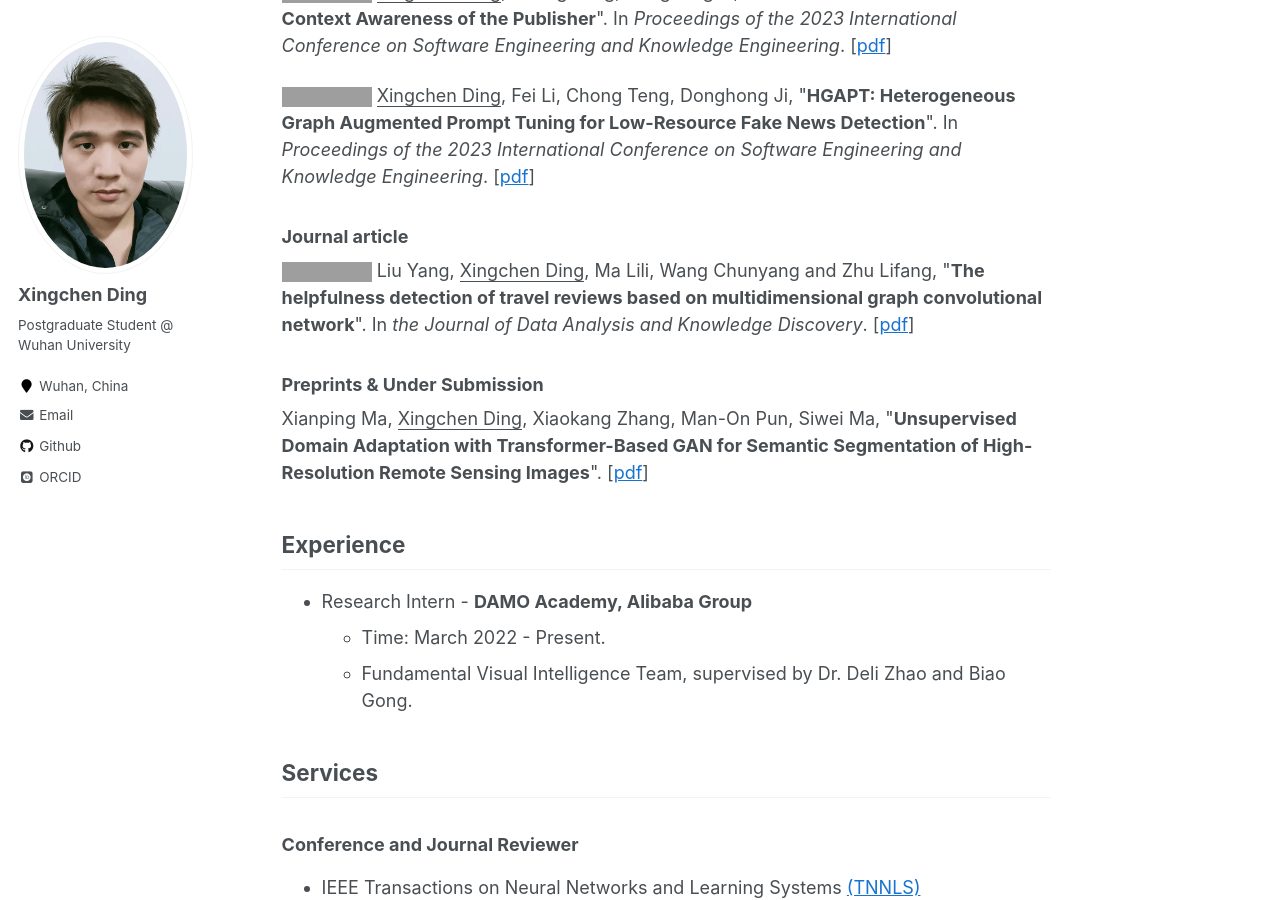
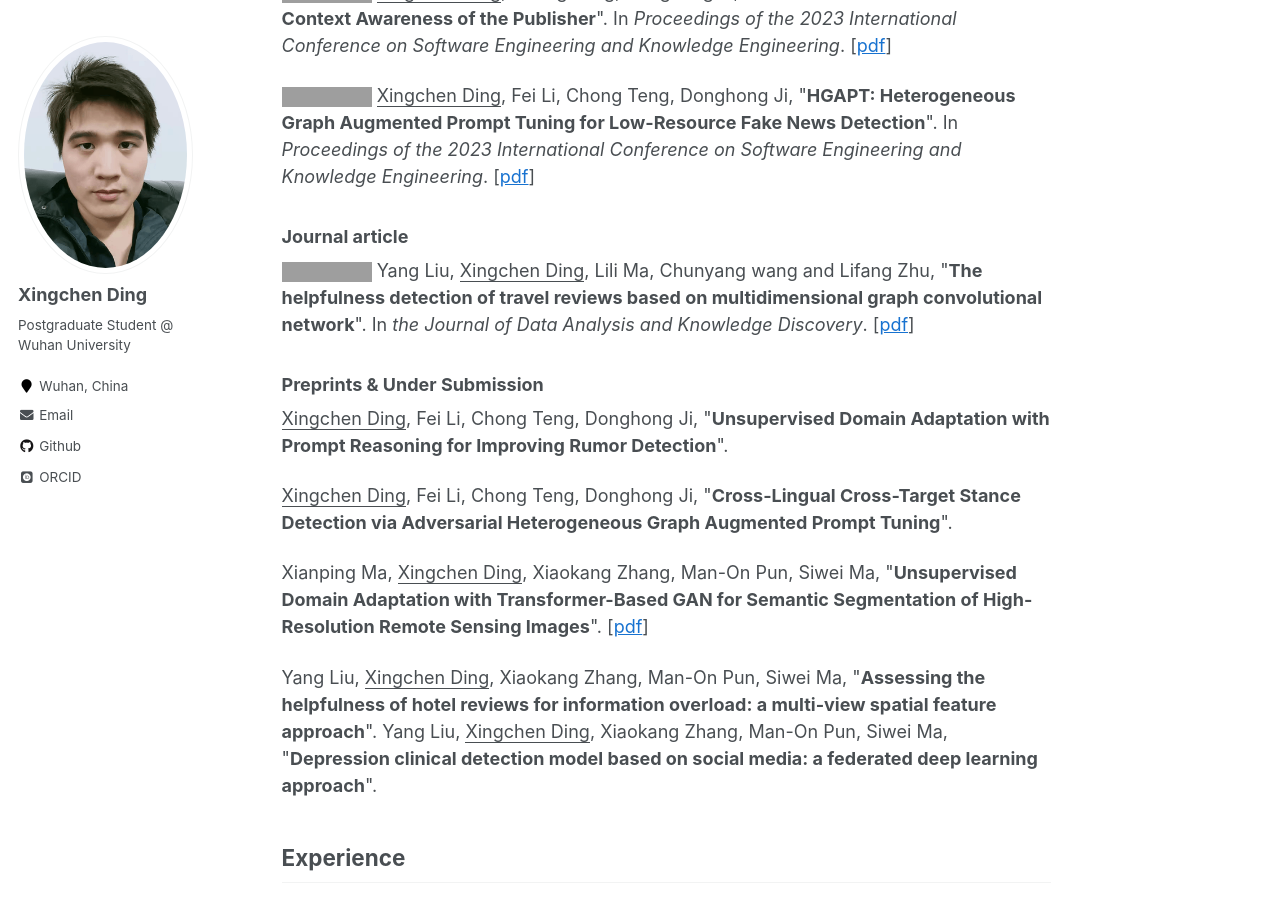
Before and after one commit to xingos123/xingos123.github.io, a Jekyll site: the page built from _pages/about.md, in a window 1280 px wide and 900 px high, scrolled down 1654 px. Built offline with Jekyll 4.4.1, drawn with Linux system fonts in a browser that asks for light colours; some web fonts are replaced; comment, search, counter and statistics services are not loaded; grey boxes are pictures that could not be loaded.

Commit message:
add.paper

```diff
--- a/_pages/about.md
+++ b/_pages/about.md
@@ -65,12 +65,19 @@ I am always looking for related colaboration. If you are interested to chat with
 
 ### Journal article
 
-<a href="https://kns.cnki.net/kcms2/article/abstract?v=3uoqIhG8C45S0n9fL2suRadTyEVl2pW9UrhTDCdPD66BsvSnCfrndbo-MNSP4LaaudAxAHu5zn55gm4f--rgb-5ZwxHsyZmC&uniplatform=NZKPT" target="_blank"><img src="https://img.shields.io/badge/DAKD-blue?style=flat-square"></a> Liu Yang, <u>Xingchen Ding</u>, Ma Lili, Wang Chunyang and Zhu Lifang, &quot;**The helpfulness detection of travel reviews based on multidimensional graph convolutional network**&quot;. In *the Journal of Data Analysis and Knowledge Discovery*. [[pdf](https://xingos123.github.io/files/dataanalysis/multidimensional-graph-convolutional-network.pdf)]
+<a href="https://kns.cnki.net/kcms2/article/abstract?v=3uoqIhG8C45S0n9fL2suRadTyEVl2pW9UrhTDCdPD66BsvSnCfrndbo-MNSP4LaaudAxAHu5zn55gm4f--rgb-5ZwxHsyZmC&uniplatform=NZKPT" target="_blank"><img src="https://img.shields.io/badge/DAKD-blue?style=flat-square"></a> Yang Liu, <u>Xingchen Ding</u>, Lili Ma, Chunyang wang and Lifang Zhu, &quot;**The helpfulness detection of travel reviews based on multidimensional graph convolutional network**&quot;. In *the Journal of Data Analysis and Knowledge Discovery*. [[pdf](https://xingos123.github.io/files/dataanalysis/multidimensional-graph-convolutional-network.pdf)]
 
 ### Preprints & Under Submission
 
+<u>Xingchen Ding</u>, Fei Li, Chong Teng, Donghong Ji, &quot;**Unsupervised Domain Adaptation with Prompt Reasoning for Improving Rumor Detection**&quot;.
+
+<u>Xingchen Ding</u>, Fei Li, Chong Teng, Donghong Ji, &quot;**Cross-Lingual Cross-Target Stance Detection via Adversarial Heterogeneous Graph Augmented Prompt Tuning**&quot;.
 
 Xianping Ma, <u>Xingchen Ding</u>, Xiaokang Zhang, Man-On Pun, Siwei Ma, &quot;**Unsupervised Domain Adaptation with Transformer-Based GAN for Semantic Segmentation of High-Resolution Remote Sensing Images**&quot;. [[pdf](https://www.techrxiv.org/ndownloader/files/41660625/1)]
+
+Yang Liu, <u>Xingchen Ding</u>, Xiaokang Zhang, Man-On Pun, Siwei Ma, &quot;**Assessing the helpfulness of hotel reviews for information overload: a multi-view spatial feature approach**&quot;.
+Yang Liu, <u>Xingchen Ding</u>, Xiaokang Zhang, Man-On Pun, Siwei Ma, &quot;**Depression clinical detection model based on social media: a federated deep learning approach**&quot;.
+
 
 <!-- ## Professional Experience -->
 
```
